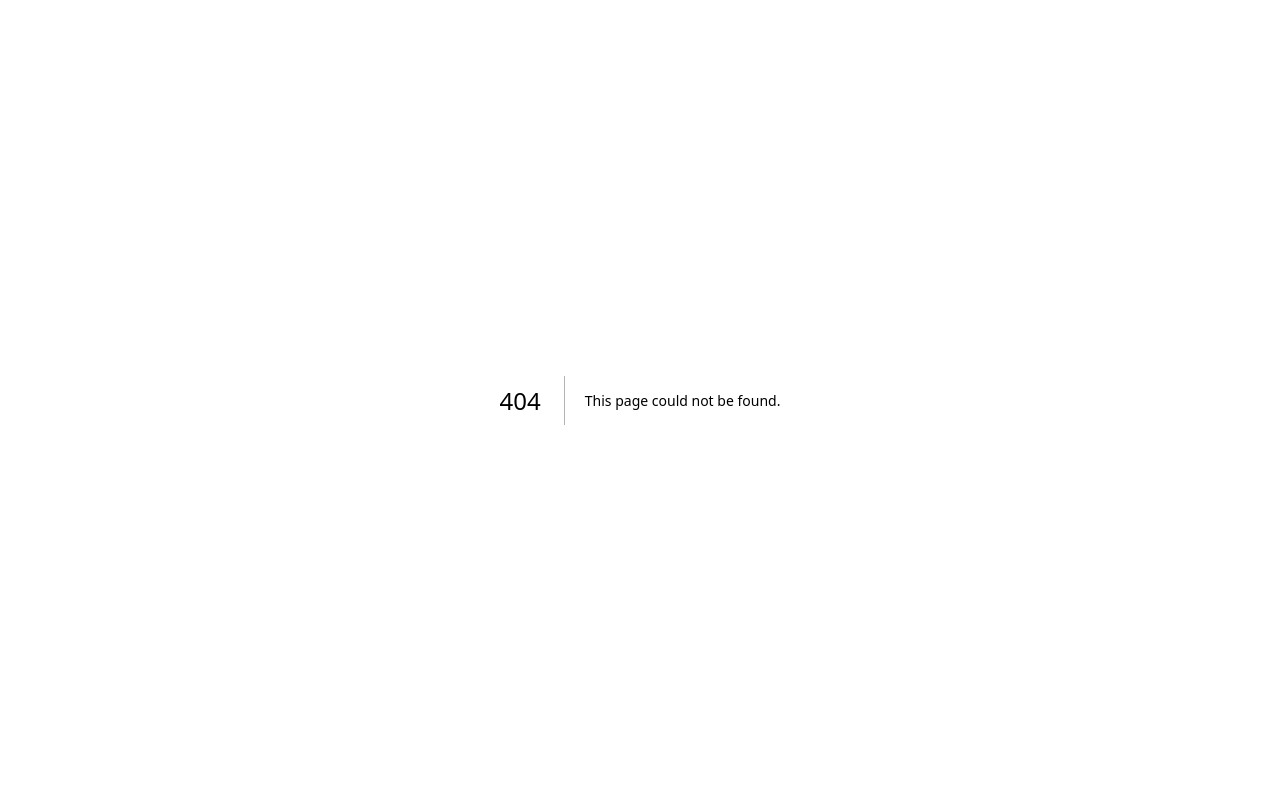
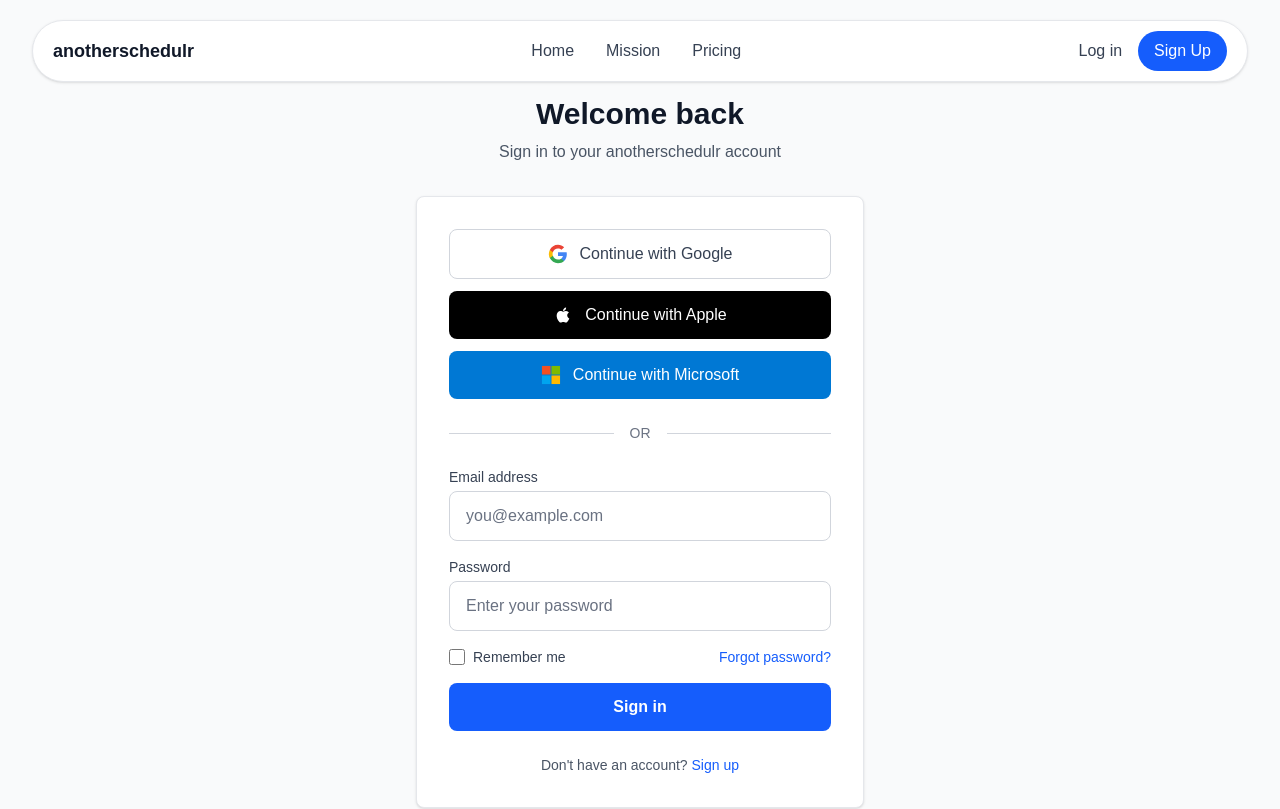
Before and after one commit to velas017/anotherschedulrV1, a Next.js app in the folder anotherschedulr/: page /signin in a window 1280 px wide. Before the commit this address had no page. Shown: the top 809 px of the page. Built offline with nearby package versions, Linux system fonts and the light colour scheme.

Commit message:
added a page for this branch

```diff
--- /dev/null
+++ b/anotherschedulr/src/app/signin/page.tsx
@@ -0,0 +1,203 @@
+"use client";
+
+import Link from "next/link";
+import { useState } from "react";
+import { signIn } from "next-auth/react";
+import Navbar from "@/components/navbar";
+import Footer from "@/components/footer";
+
+const SigninPage = () => {
+  const [email, setEmail] = useState("");
+  const [password, setPassword] = useState("");
+  const [isLoading, setIsLoading] = useState(false);
+  const [error, setError] = useState("");
+
+  const handleSubmit = async (e: React.FormEvent) => {
+    e.preventDefault();
+    setIsLoading(true);
+    setError("");
+
+    try {
+      const result = await signIn("credentials", {
+        email,
+        password,
+        redirect: false,
+      });
+
+      if (result?.error) {
+        setError("Invalid email or password");
+      } else {
+        // Redirect to dashboard on success
+        window.location.href = "/dashboard";
+      }
+    } catch (error) {
+      setError("Something went wrong. Please try again.");
+    } finally {
+      setIsLoading(false);
+    }
+  };
+
+  const handleOAuthSignIn = (provider: string) => {
+    signIn(provider, { callbackUrl: "/dashboard" });
+  };
+
+  return (
+    <div className="min-h-screen bg-gray-50">
+      <Navbar />
+
+      <main className="pt-24 pb-16 px-4 sm:px-6 lg:px-8">
+        <div className="max-w-md mx-auto">
+          {/* Header */}
+          <div className="text-center mb-8">
+            <h1 className="text-3xl font-bold text-gray-900 mb-2">Welcome back</h1>
+            <p className="text-gray-600">Sign in to your anotherschedulr account</p>
+          </div>
+
+          {/* Signin Card */}
+          <div className="bg-white rounded-lg shadow-sm border border-gray-200 p-8">
+            {/* OAuth Buttons */}
+            <div className="space-y-3 mb-6">
+              <button
+                onClick={() => handleOAuthSignIn("google")}
+                className="w-full flex items-center justify-center gap-3 bg-white text-gray-700 py-3 px-4 rounded-lg font-medium border border-gray-300 hover:bg-gray-50 transition-colors duration-200"
+              >
+                <svg className="w-5 h-5" viewBox="0 0 24 24">
+                  <path fill="#4285F4" d="M22.56 12.25c0-.78-.07-1.53-.2-2.25H12v4.26h5.92c-.26 1.37-1.04 2.53-2.21 3.31v2.77h3.57c2.08-1.92 3.28-4.74 3.28-8.09z"/>
+                  <path fill="#34A853" d="M12 23c2.97 0 5.46-.98 7.28-2.66l-3.57-2.77c-.98.66-2.23 1.06-3.71 1.06-2.86 0-5.29-1.93-6.16-4.53H2.18v2.84C3.99 20.53 7.7 23 12 23z"/>
+                  <path fill="#FBBC05" d="M5.84 14.09c-.22-.66-.35-1.36-.35-2.09s.13-1.43.35-2.09V7.07H2.18C1.43 8.55 1 10.22 1 12s.43 3.45 1.18 4.93l2.85-2.22.81-.62z"/>
+                  <path fill="#EA4335" d="M12 5.38c1.62 0 3.06.56 4.21 1.64l3.15-3.15C17.45 2.09 14.97 1 12 1 7.7 1 3.99 3.47 2.18 7.07l3.66 2.84c.87-2.6 3.3-4.53 6.16-4.53z"/>
+                </svg>
+                Continue with Google
+              </button>
+
+              <button
+                onClick={() => handleOAuthSignIn("apple")}
+                className="w-full flex items-center justify-center gap-3 bg-black text-white py-3 px-4 rounded-lg font-medium hover:bg-gray-900 transition-colors duration-200"
+              >
+                <svg className="w-5 h-5" fill="currentColor" viewBox="0 0 24 24">
+                  <path d="M17.05 20.28c-.98.95-2.05.8-3.08.35-1.09-.46-2.09-.48-3.24 0-1.44.62-2.2.44-3.06-.35C2.79 15.25 3.51 7.59 9.05 7.31c1.35.07 2.29.74 3.08.8 1.18-.24 2.31-.93 3.57-.84 1.51.12 2.65.72 3.4 1.8-3.12 1.87-2.38 5.98.48 7.13-.57 1.5-1.31 2.99-2.54 4.09l.01-.01zM12.03 7.25c-.15-2.23 1.66-4.07 3.74-4.25.29 2.58-2.34 4.5-3.74 4.25z"/>
+                </svg>
+                Continue with Apple
+              </button>
+
+              <button
+                onClick={() => handleOAuthSignIn("microsoft")}
+                className="w-full flex items-center justify-center gap-3 bg-[#0078d4] text-white py-3 px-4 rounded-lg font-medium hover:bg-[#106ebe] transition-colors duration-200"
+              >
+                <svg className="w-5 h-5" viewBox="0 0 21 21">
+                  <rect x="1" y="1" width="9" height="9" fill="#f25022"/>
+                  <rect x="1" y="11" width="9" height="9" fill="#00a4ef"/>
+                  <rect x="11" y="1" width="9" height="9" fill="#7fba00"/>
+                  <rect x="11" y="11" width="9" height="9" fill="#ffb900"/>
+                </svg>
+                Continue with Microsoft
+              </button>
+            </div>
+
+            {/* Divider */}
+            <div className="relative my-6">
+              <div className="absolute inset-0 flex items-center">
+                <div className="w-full border-t border-gray-300"></div>
+              </div>
+              <div className="relative flex justify-center text-sm">
+                <span className="bg-white px-4 text-gray-500">OR</span>
+              </div>
+            </div>
+
+            {/* Error Message */}
+            {error && (
+              <div className="mb-4 p-3 bg-red-50 border border-red-200 rounded-lg">
+                <p className="text-red-700 text-sm">{error}</p>
+              </div>
+            )}
+
+            {/* Email Signin Form */}
+            <form onSubmit={handleSubmit} className="space-y-4">
+              <div>
+                <label htmlFor="email" className="block text-sm font-medium text-gray-700 mb-1">
+                  Email address
+                </label>
+                <input
+                  type="email"
+                  id="email"
+                  value={email}
+                  onChange={(e) => setEmail(e.target.value)}
+                  className="w-full px-4 py-3 border border-gray-300 rounded-lg text-gray-900 placeholder-gray-500 focus:outline-none focus:ring-2 focus:ring-blue-500 focus:border-blue-500"
+                  placeholder="you@example.com"
+                  required
+                />
+              </div>
+
+              <div>
+                <label htmlFor="password" className="block text-sm font-medium text-gray-700 mb-1">
+                  Password
+                </label>
+                <input
+                  type="password"
+                  id="password"
+                  value={password}
+                  onChange={(e) => setPassword(e.target.value)}
+                  className="w-full px-4 py-3 border border-gray-300 rounded-lg text-gray-900 placeholder-gray-500 focus:outline-none focus:ring-2 focus:ring-blue-500 focus:border-blue-500"
+                  placeholder="Enter your password"
+                  required
+                />
+              </div>
+
+              <div className="flex items-center justify-between">
+                <div className="flex items-center">
+                  <input
+                    id="remember-me"
+                    name="remember-me"
+                    type="checkbox"
+                    className="h-4 w-4 text-blue-600 focus:ring-blue-500 border-gray-300 rounded"
+                  />
+                  <label htmlFor="remember-me" className="ml-2 block text-sm text-gray-700">
+                    Remember me
+                  </label>
+                </div>
+
+                <Link href="/forgot-password" className="text-sm text-blue-600 hover:text-blue-700">
+                  Forgot password?
+                </Link>
+              </div>
+
+              <button
+                type="submit"
+                disabled={isLoading}
+                className="w-full bg-blue-600 text-white py-3 px-4 rounded-lg font-semibold hover:bg-blue-700 focus:outline-none focus:ring-2 focus:ring-blue-500 focus:ring-offset-2 transition-colors duration-200 disabled:opacity-50 disabled:cursor-not-allowed"
+              >
+                {isLoading ? "Signing in..." : "Sign in"}
+              </button>
+            </form>
+
+            {/* Sign up link */}
+            <p className="text-center text-gray-600 text-sm mt-6">
+              Don't have an account?{" "}
+              <Link href="/signup" className="text-blue-600 font-medium hover:text-blue-700">
+                Sign up
+              </Link>
+            </p>
+          </div>
+
+          {/* Additional Info */}
+          <div className="mt-8 text-center">
+            <p className="text-gray-500 text-sm">
+              By signing in, you agree to our{" "}
+              <Link href="/terms" className="text-blue-600 hover:text-blue-700">
+                Terms of Service
+              </Link>{" "}
+              and{" "}
+              <Link href="/privacy" className="text-blue-600 hover:text-blue-700">
+                Privacy Policy
+              </Link>
+            </p>
+          </div>
+        </div>
+      </main>
+
+      <Footer />
+    </div>
+  );
+};
+
+export default SigninPage;
```
